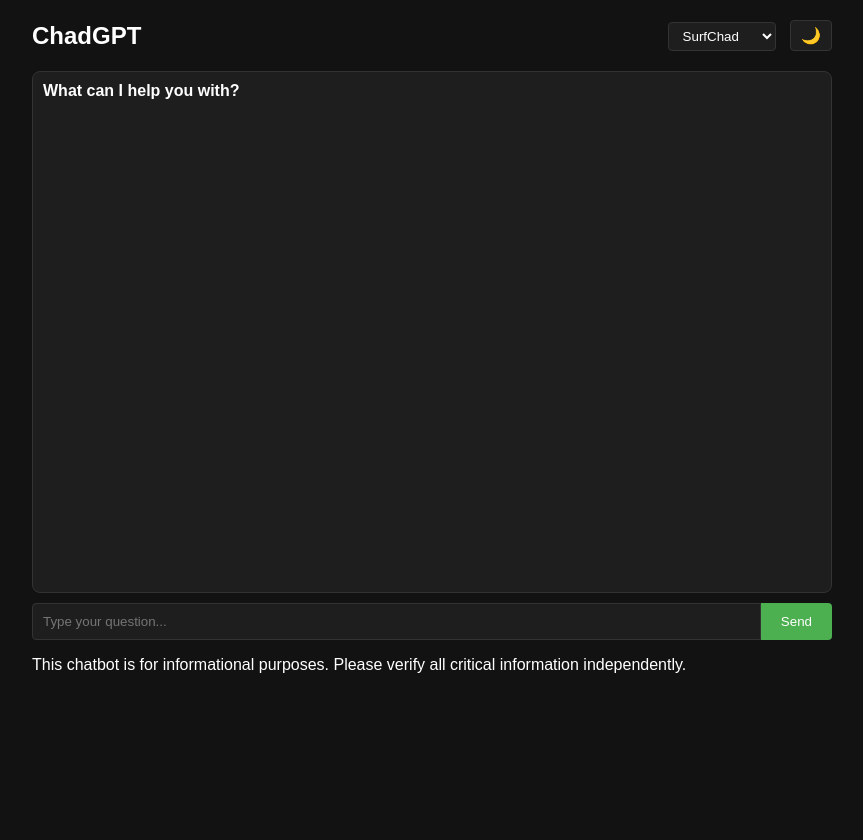
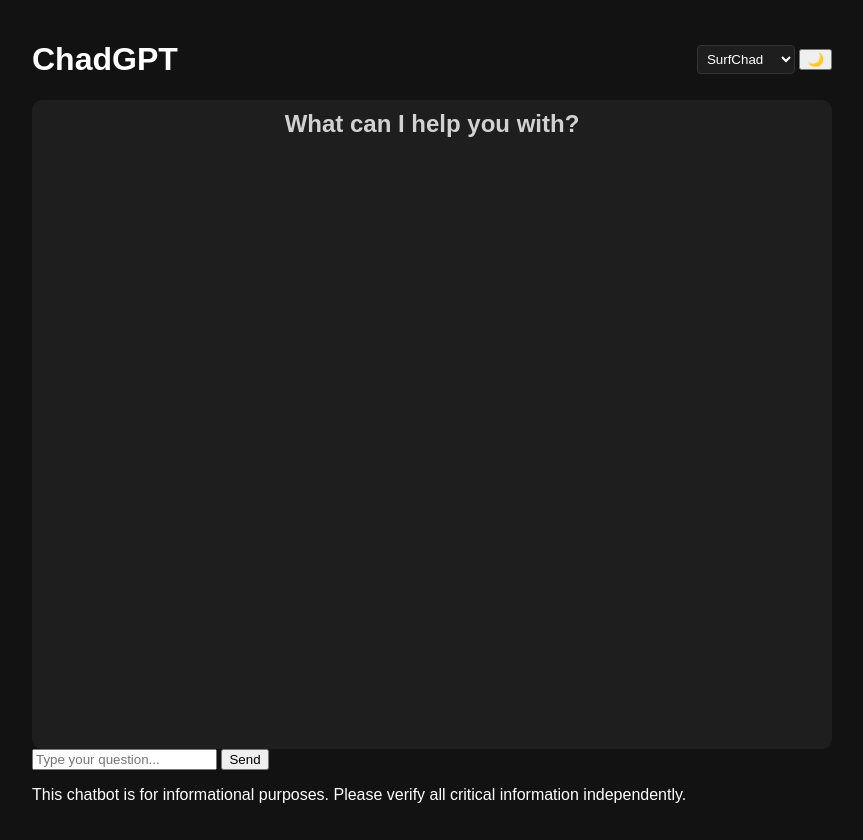
Before and after one commit to testcolab-web/ChadGPT, a Flask app: page / in a window 1280 px wide. Shown: the whole page, without its empty margins (208-1071 px from the left). Before the commit the page ends 673 px from the top, so only its background shows below. Run offline with Flask 3, Linux system fonts and the light colour scheme.

Commit message:
Update styles.css

```diff
--- a/static/styles.css
+++ b/static/styles.css
@@ -1,131 +1,74 @@
-/* General reset */
-body, html {
-    margin: 0;
-    padding: 0;
+body {
     font-family: Arial, sans-serif;
     background-color: #121212;
     color: #fff;
+    margin: 0;
+    padding: 0;
+    overflow: hidden;
 }
 
 .container {
     max-width: 800px;
-    margin: 0 auto;
+    margin: auto;
     padding: 20px;
+    display: flex;
+    flex-direction: column;
+    height: 100vh;
+    justify-content: space-between;
 }
 
-/* Header */
 header {
     display: flex;
     justify-content: space-between;
     align-items: center;
-    margin-bottom: 20px;
 }
 
-header h1 {
-    margin: 0;
-    font-size: 24px;
+header select {
+    padding: 5px;
+    border-radius: 4px;
+    background-color: #1e1e1e;
+    color: #fff;
+    border: 1px solid #333;
 }
 
-header select, header button {
-    margin-left: 10px;
-    background: #1e1e1e;
-    color: #fff;
-    border: 1px solid #333;
-    border-radius: 4px;
-    padding: 5px 10px;
-    cursor: pointer;
-}
-
-header button {
-    font-size: 16px;
-}
-
-/* Chat container */
 .chat-container {
-    border: 1px solid #333;
-    border-radius: 8px;
-    height: 500px;
+    flex: 1;
+    background-color: #1e1e1e;
+    border-radius: 10px;
     overflow-y: auto;
-    background-color: #1e1e1e;
-    position: relative;
     padding: 10px;
 }
 
-#chat-log {
-    display: flex;
-    flex-direction: column;
-    gap: 10px;
+.welcome-message {
+    text-align: center;
+    font-size: 1.5em;
+    opacity: 0.8;
 }
 
-/* Chat messages */
 .message {
-    padding: 10px;
-    border-radius: 8px;
-    max-width: 70%;
+    margin: 10px 0;
+    padding: 10px 15px;
+    border-radius: 10px;
 }
 
 .user-message {
+    background-color: #3b3b3b;
     align-self: flex-end;
-    background-color: #3b3b3b;
 }
 
 .bot-message {
+    background-color: #2a2a2a;
     align-self: flex-start;
-    background-color: #2a2a2a;
 }
 
-.bot-message a {
+#loading-ball {
+    display: none;
+    text-align: center;
     color: #4caf50;
-    text-decoration: none;
-}
-
-/* Loading ball */
-#loading-ball {
-    width: 20px;
-    height: 20px;
-    border-radius: 50%;
-    background-color: #4caf50;
-    position: absolute;
-    left: 50%;
-    top: 50%;
-    transform: translate(-50%, -50%);
-    animation: bounce 1s infinite;
-    display: none;
-}
-
-@keyframes bounce {
-    0%, 100% {
-        transform: translate(-50%, -50%);
-    }
-    50% {
-        transform: translate(-50%, -60%);
-    }
-}
-
-/* Input container */
-.input-container {
-    display: flex;
     margin-top: 10px;
 }
 
-.input-container input {
-    flex: 1;
-    padding: 10px;
-    border: 1px solid #333;
-    border-radius: 4px 0 0 4px;
-    background-color: #1e1e1e;
-    color: #fff;
+.dark-theme {
+    background-color: #fff;
+    color: #000;
 }
-
-.input-container button {
-    padding: 10px 20px;
-    border: none;
-    border-radius: 0 4px 4px 0;
-    background-color: #4caf50;
-    color: #fff;
-    cursor: pointer;
-}
-
-input:focus {
-    outline: none;
-}
```
